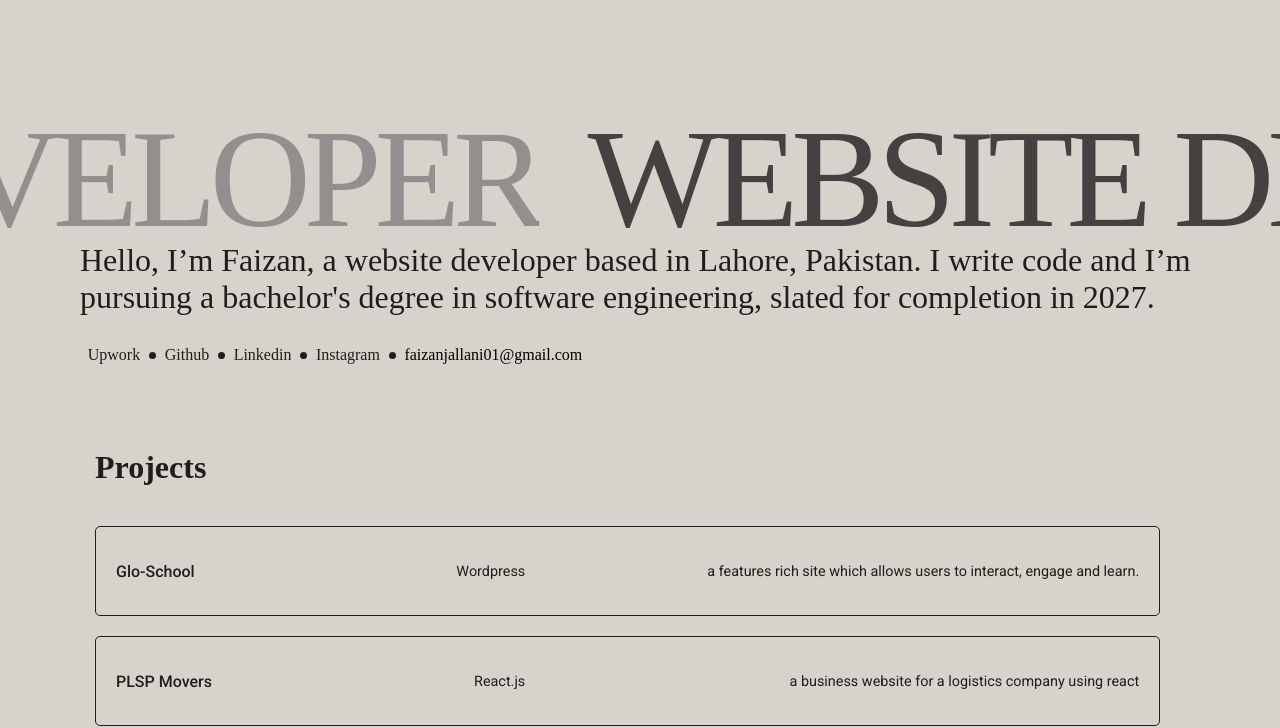
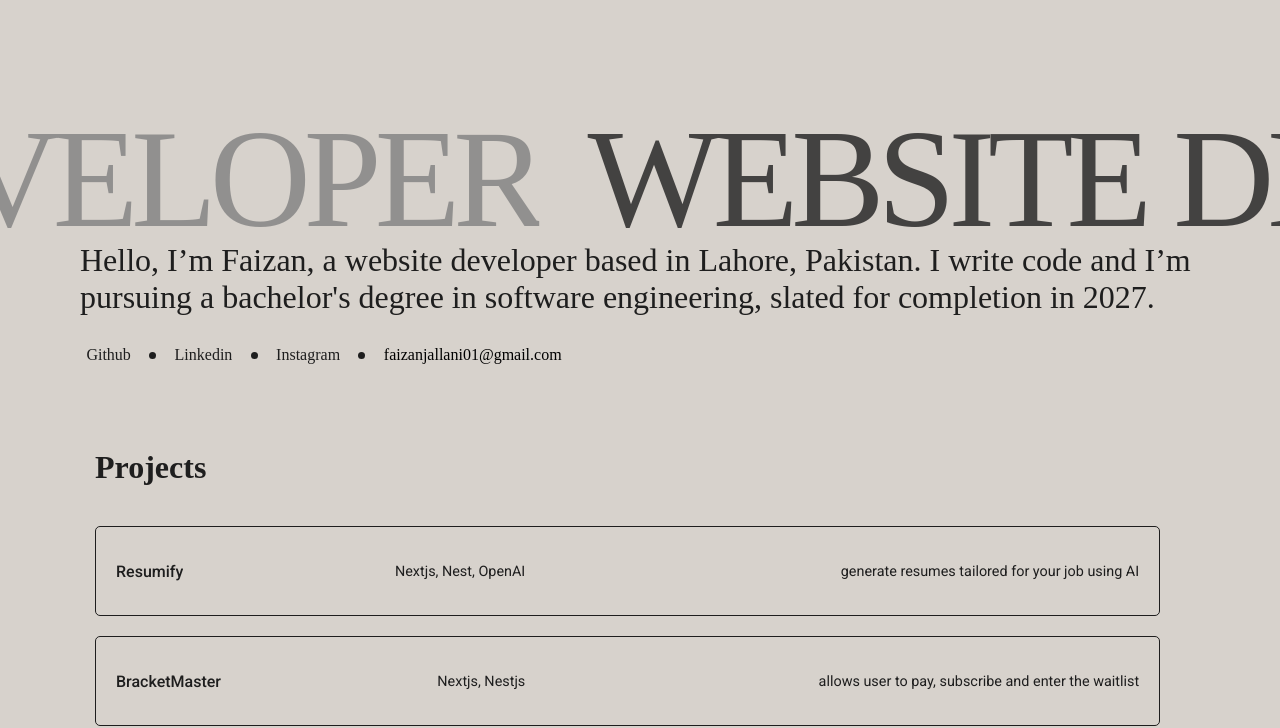
Before and after one commit to Faizan2225/faizan2225.github.io, a plain HTML site: page index.html in a window 1280 px wide. Shown: the part 78-806 px from the top of the page. Drawn offline with Linux system fonts and the light colour scheme; a web font is replaced by a local one.

Commit message:
Add files via upload

```diff
--- a/index.html
+++ b/index.html
@@ -50,10 +50,6 @@
 
     <!-- social networks -->
     <div id="social">
-      <a id="upwork" href="https://www.upwork.com/freelancers/~019052c55975932b0c" target="_blank"
-        >Upwork</a
-      >
-      <div class="dot"></div>
       <a id="github" href="https://github.com/faizan2225" target="_blank"
         >Github</a
       >
@@ -78,6 +74,22 @@
     <!-- projects -->
     <div class="projects-box">
       <h2>Projects</h2>
+      <div class="pr-box" id="https://resumifyyy.vercel.app/">
+        <div class="left">
+          <a href="https://resumifyyy.vercel.app/" target="_blank">Resumify</a>
+          <p>Nextjs, Nest, OpenAI</p>
+        </div>
+        <p>generate resumes tailored for your job using AI</p>
+      </div>
+      <div class="pr-box" id="https://comingsoon-tawny.vercel.app/">
+        <div class="left">
+          <a href="https://comingsoon-tawny.vercel.app/" target="_blank"
+            >BracketMaster</a
+          >
+          <p>Nextjs, Nestjs</p>
+        </div>
+        <p>allows user to pay, subscribe and enter the waitlist</p>
+      </div>
       <div class="pr-box" id="https://glo-school.org">
         <div class="left">
           <a href="https://glo-school.org" target="_blank">Glo-School</a>
--- a/style.css
+++ b/style.css
@@ -119,7 +119,7 @@ body {
   margin-top: 30px;
   display: flex;
   width: 40vw;
-  margin-left: 79px;
+  margin-left: 68px;
   justify-content: space-evenly;
   align-items: center;
   font-size: 1rem;
```
Also changed, not shown: 1 other file.
